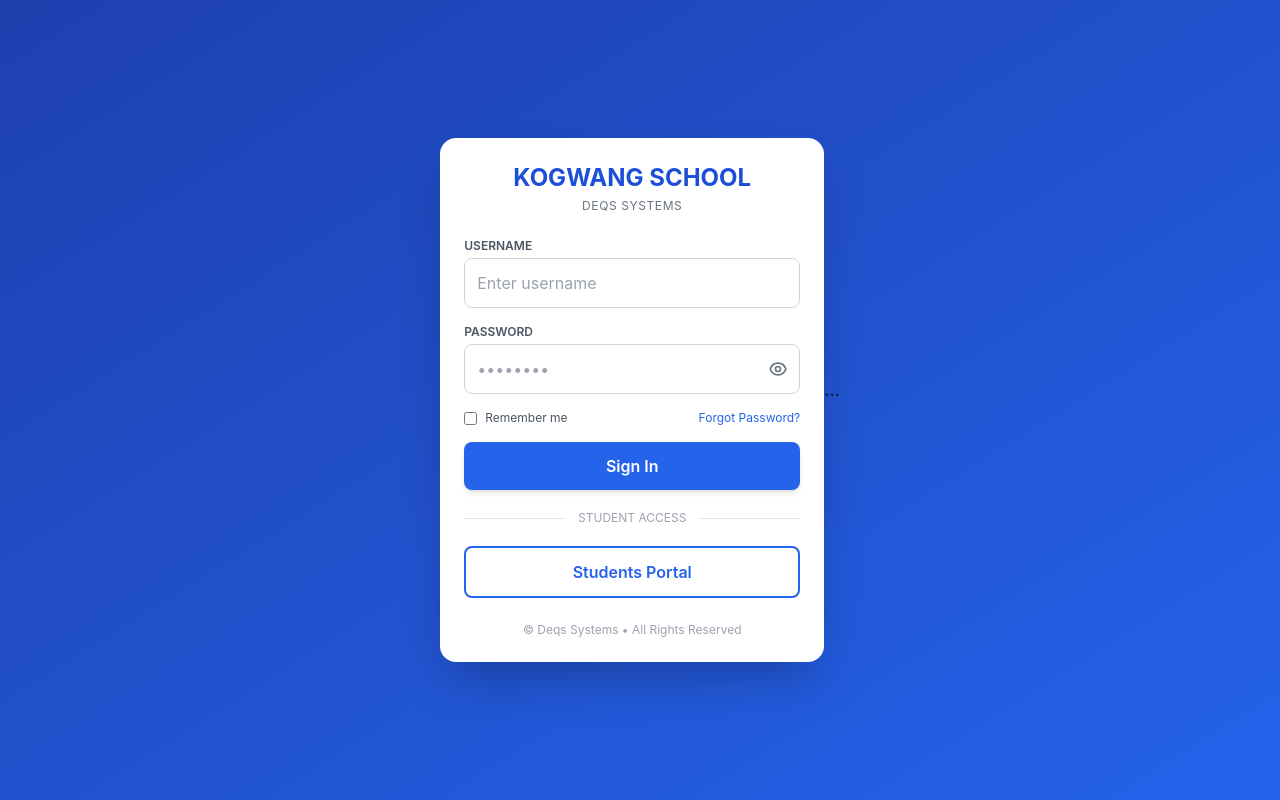
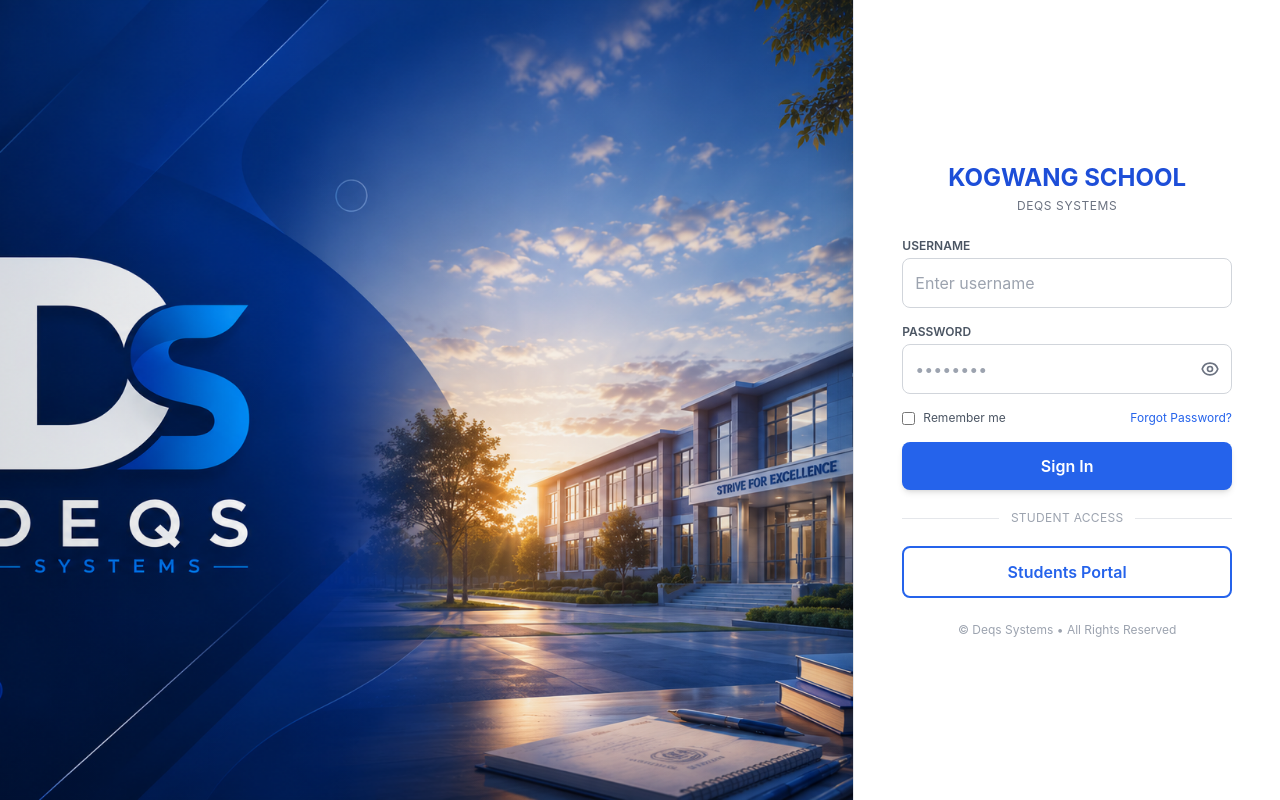
Before and after one commit to deqssystems1-rgb/deqssystems1, a Django app: page /agawo/login/ in a window 1280 px wide. Run offline with Django 5.2, Linux system fonts and the light colour scheme; some libraries are stand-ins or nearby versions.

Commit message:
Update login.html

````diff
--- a/templates/login.html
+++ b/templates/login.html
@@ -1,4 +1,4 @@
-
+{% load static %}
 <!DOCTYPE html>
 <html lang="en">
 <head>
@@ -31,10 +31,20 @@
     </style>
 </head>
 
-<body class="min-h-screen flex items-center justify-center bg-gradient-to-br from-blue-800 to-blue-600 px-4">
+<body class="min-h-screen w-screen m-0 p-0 flex overflow-hidden bg-slate-100">
 
-    <!-- Login Card -->
-    <div class="bg-white w-full max-w-sm rounded-2xl p-6 shadow-2xl">
+    <!-- LEFT SIDE: DYNAMIC IMAGE WALLPAPER LAYER -->
+    <div class="hidden md:block md:w-3/5 lg:w-2/3 h-screen bg-cover bg-center relative"
+         style="background-image: url('{% static 'images/login.png' %}');">
+        <!-- Soft ambient darkening tint keeps the wallpaper feeling deeply professional -->
+        <div class="absolute inset-0 bg-gradient-to-r from-black/10 via-transparent to-black/10"></div>
+    </div>
+
+    <!-- RIGHT SIDE: THE PINNED CARD LOGIN WORKSPACE CONTAINER -->
+    <div class="w-full md:w-2/5 lg:w-1/3 h-screen bg-white flex items-center justify-center p-6 sm:p-12 shadow-2xl relative z-10 border-l border-gray-200 overflow-y-auto">
+
+        <!-- Login Card Form Area -->
+        <div class="w-full max-w-sm">
 
             <!-- Header -->
             <h1 class="text-2xl font-bold text-center text-blue-700">
@@ -113,8 +123,8 @@
 
                 <!-- Remember / Forgot -->
                 <div class="flex justify-between items-center text-xs">
-                <label class="flex items-center gap-2 text-gray-600">
-                    <input type="checkbox">
+                    <label class="flex items-center gap-2 text-gray-600 cursor-pointer">
+                        <input type="checkbox" class="rounded border-gray-300 text-blue-600 focus:ring-blue-500">
                         Remember me
                     </label>
 
@@ -126,7 +136,7 @@
                 <!-- Submit -->
                 <button
                     type="submit"
-                class="login-btn w-full bg-blue-600 hover:bg-blue-700 text-white py-3 rounded-lg font-semibold shadow-md"
+                    class="login-btn w-full bg-blue-600 hover:bg-blue-700 text-white py-3 rounded-lg font-semibold shadow-md focus:outline-none focus:ring-2 focus:ring-blue-500"
                 >
                     Sign In
                 </button>
@@ -136,7 +146,7 @@
             <div class="flex items-center my-5">
                 <div class="flex-1 border-t border-gray-200"></div>
 
-            <span class="px-3 text-xs text-gray-400 uppercase">
+                <span class="px-3 text-xs text-gray-400 uppercase tracking-wide">
                     Student Access
                 </span>
 
@@ -158,6 +168,8 @@
 
         </div>
 
+    </div>
+
     <script>
         function togglePassword() {
             const password = document.getElementById('password');
@@ -172,4 +184,3 @@
 
 </body>
 </html>
-```
````
Lines whose indentation alone changed are shown as unchanged.
